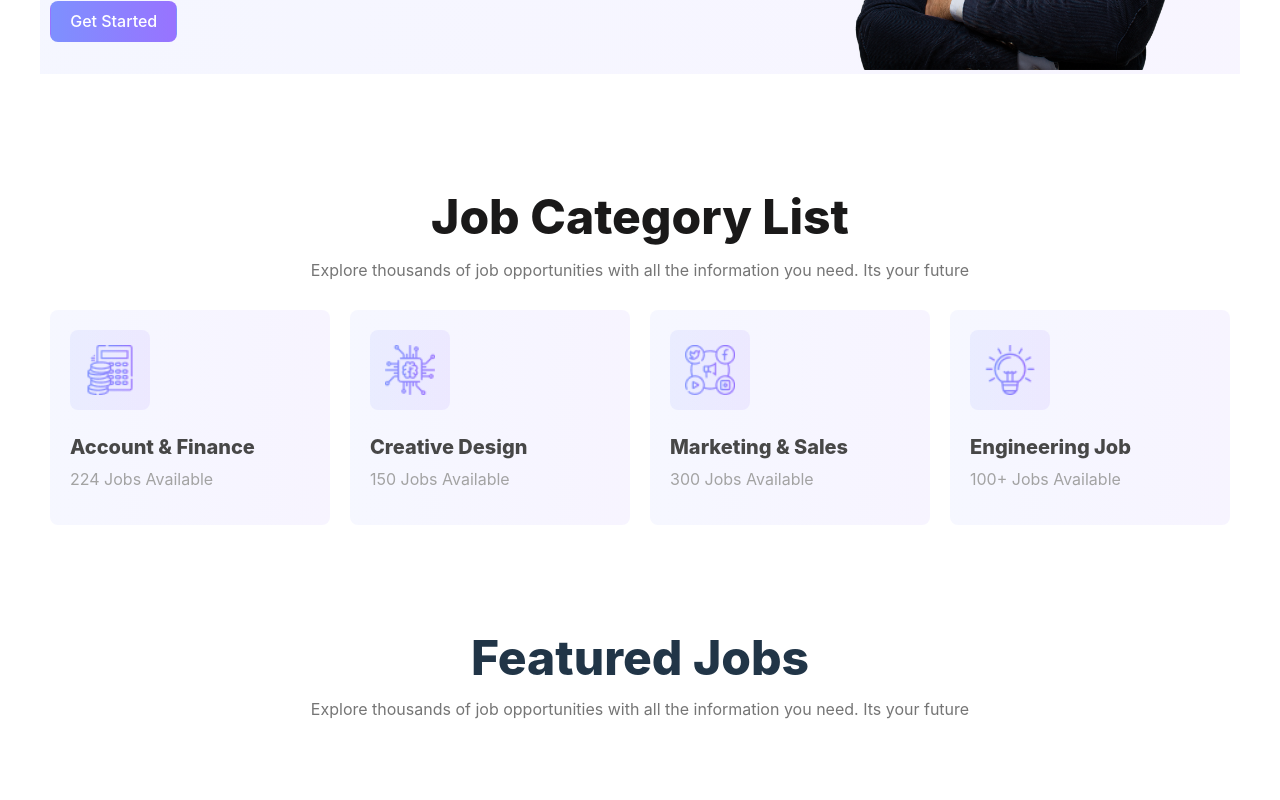
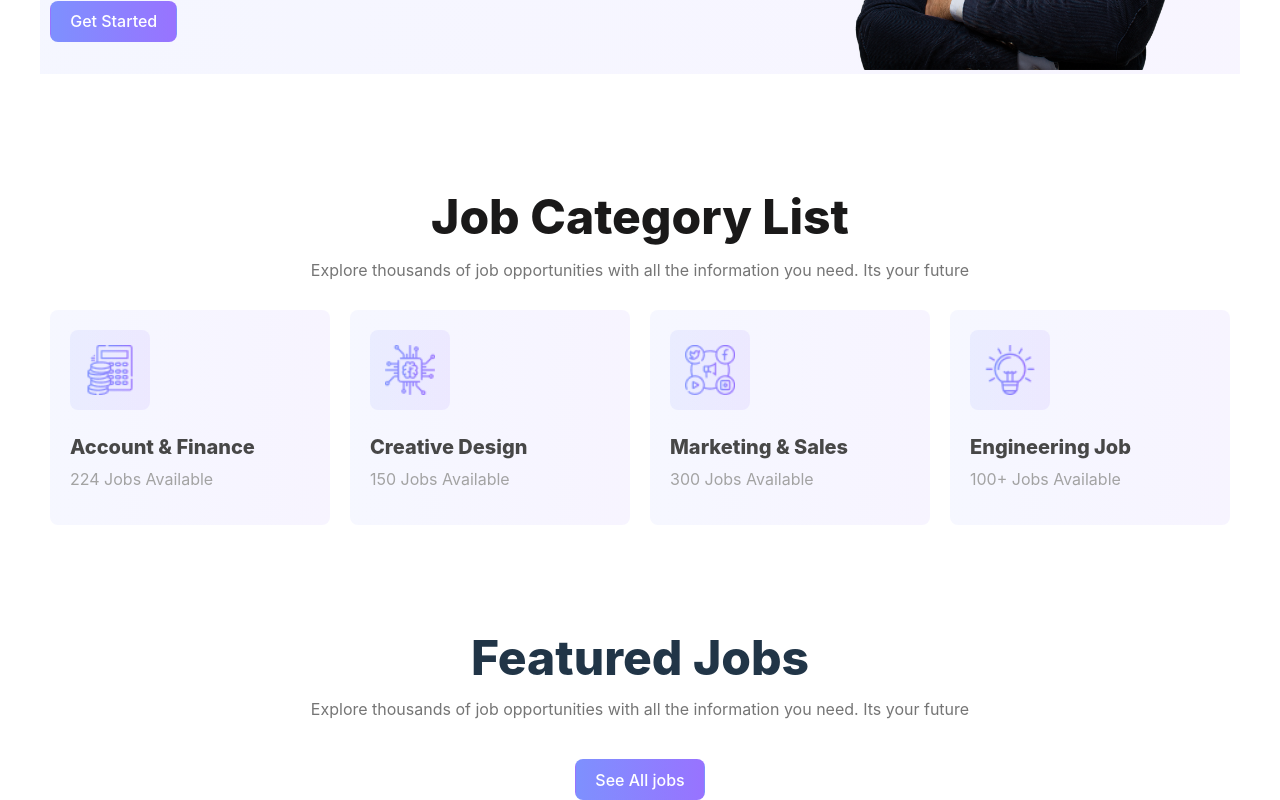
Before and after one commit to HmSani6699/As-project-9, a React (Vite) app: page / in a window 1280 px wide. Shown: the part 467-1267 px from the top of the page. Before the commit the page ends 1194 px from the top, so only its background shows below. Built offline with nearby package versions, Linux system fonts and the light colour scheme.

Commit message:
load to featured data

```diff
--- a/src/component/FeaturedJob/FeaturedJob.jsx
+++ b/src/component/FeaturedJob/FeaturedJob.jsx
@@ -1,13 +1,23 @@
 import React from 'react';
 import './FeaturedJob.css';
+import Job from '../Job/Job';
 
-const FeaturedJob = () => {
+const FeaturedJob = ({ jobs }) => {
+    console.log(jobs)
     return (
         <div>
             <div className='featured-info'>
                 <h2 className='featured-title'>Featured Jobs</h2>
                 <p className='featured-description'>Explore thousands of job opportunities with all the information you need. Its your future</p>
             </div>
+            <div className='featured-job-container'>
+                {
+                    jobs.map(job => <Job
+                        key={job.id}
+                        job={job}
+                    ></Job>)
+                }
+            </div>
         </div>
     );
 };
--- /dev/null
+++ b/src/component/Home/Home.css
@@ -0,0 +1,10 @@
+.see-all-jobs-button {
+    text-align: center;
+    margin-top: 40px;
+}
+
+.all-jobs-btn {
+    color: white;
+    background: linear-gradient(90deg, #7E90FE 0%, #9873FF 100%);
+    border-radius: 8px;
+}
--- a/src/component/Home/Home.jsx
+++ b/src/component/Home/Home.jsx
@@ -1,17 +1,21 @@
-import React from 'react';
+import React, { useState } from 'react';
 import Banner from '../Banner/Banner';
 import JobCategory from '../JobCategory/JobCategory';
 import FeaturedJob from '../FeaturedJob/FeaturedJob';
 import { useLoaderData } from "react-router-dom";
+import './Home.css';
 
 const Home = () => {
-    const jobs = useLoaderData();
-    console.log(jobs)
+    const loadJobs = useLoaderData();
+    const [jobs, setJobs] = useState(loadJobs.slice(0, 4));
     return (
         <div>
             <Banner></Banner>
             <JobCategory></JobCategory>
-            <FeaturedJob></FeaturedJob>
+            <FeaturedJob jobs={jobs}></FeaturedJob>
+            <div className='see-all-jobs-button'>
+                <button onClick={() => setJobs(loadJobs)} className='all-jobs-btn'>See All jobs</button>
+            </div>
         </div>
     );
 };
--- /dev/null
+++ b/src/component/Job/Job.jsx
@@ -0,0 +1,12 @@
+import React from 'react';
+
+const Job = ({ job }) => {
+    console.log(job)
+    return (
+        <div>
+
+        </div>
+    );
+};
+
+export default Job;
```
